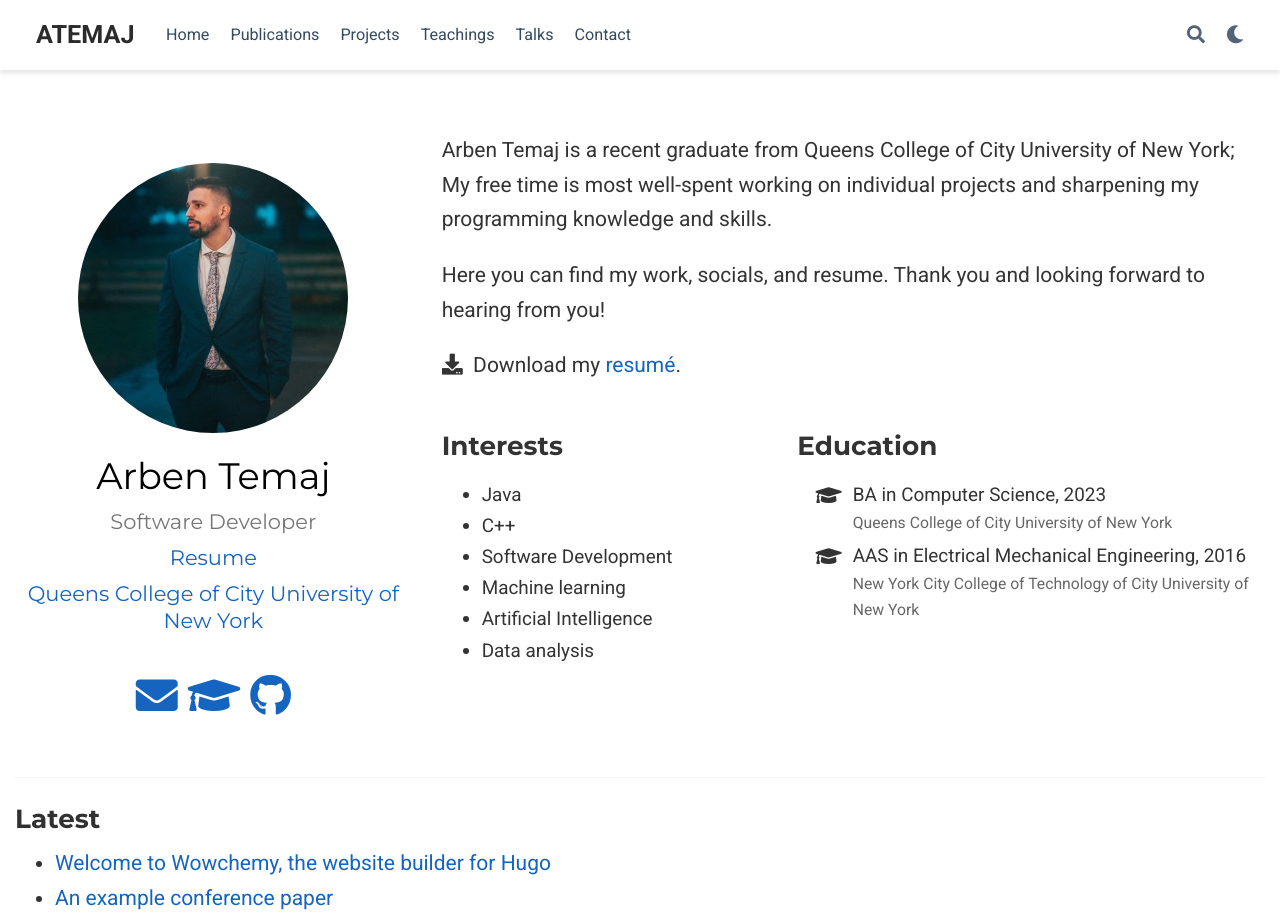
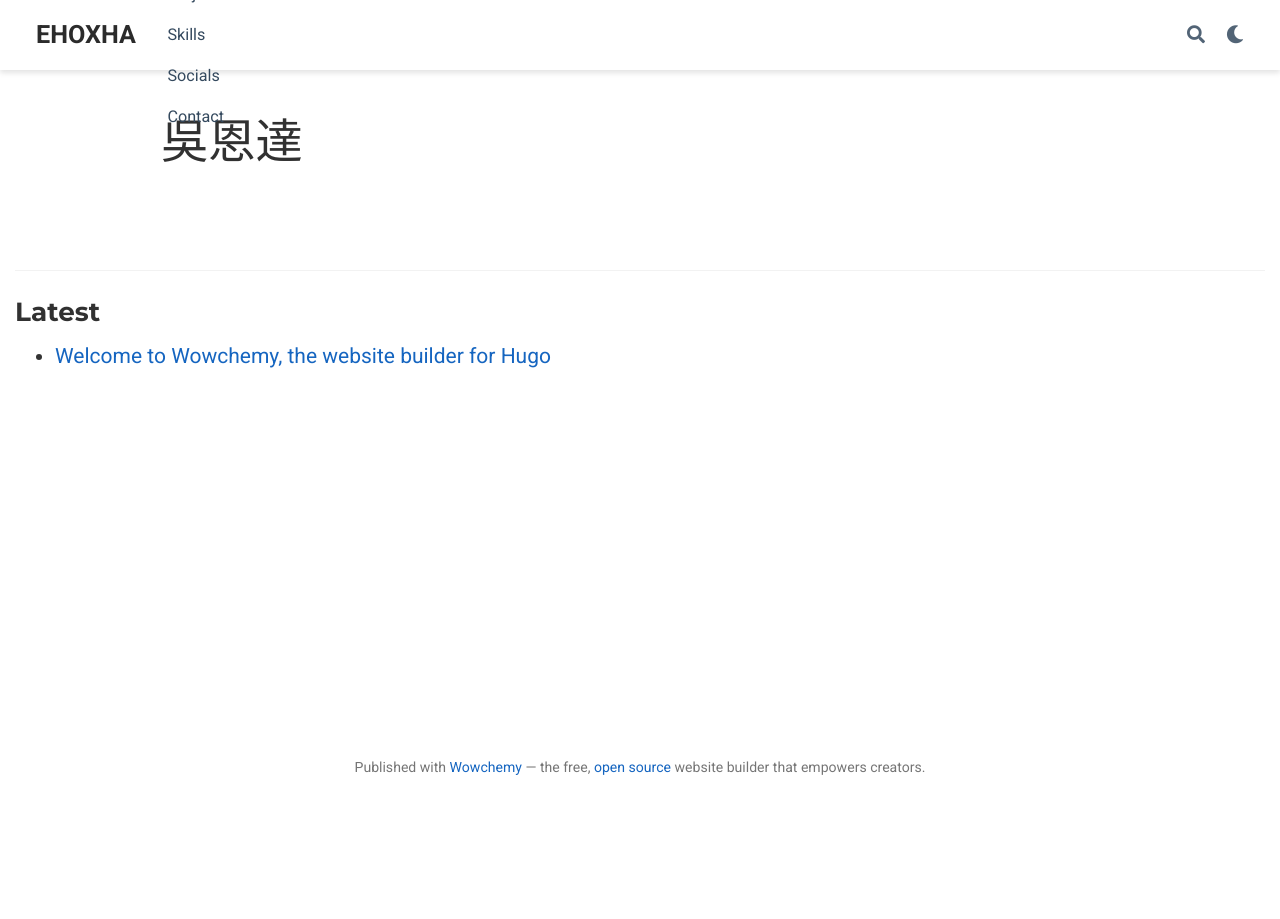
Before and after one commit to ArbenTemaj/ArbenTemaj.github.io, a plain HTML site: page authors/吳恩達/index.html in a window 1280 px wide. Shown: the top 919 px of the page. After the commit the page ends 800 px from the top, so only its background shows below. Drawn offline with nearby package versions, Linux system fonts and the light colour scheme; some icons are missing; files whose address does not match are found by name.

Commit message:
Update index.html

```diff
--- a/authors/吳恩達/index.html
+++ b/authors/吳恩達/index.html
@@ -60,13 +60,12 @@
       <meta property="og:updated_time" content="2020-12-13T00:00:00&#43;00:00" />
 
 
-  <title>Arben Temaj | ATEMAJ</title>
+  <title>吳恩達 | ATEMAJ</title>
 </head>
 
-<body id="top" data-spy="scroll" data-offset="70" data-target="#TableOfContents" class="page-wrapper   " data-wc-page-id="2525497d367e79493fd32b198b28f040" >
+<body id="top" data-spy="scroll" data-offset="70" data-target="#TableOfContents" class="page-wrapper   "  >
 
   <script src="/js/wowchemy-init.min.8988fb2a4bba758785868cfcb5244555.js"></script>
-
 
 <aside class="search-modal" id="search">
   <div class="container">
@@ -82,9 +81,11 @@
       </div>
 
       <div id="search-box">
+
         <input name="q" id="search-query" placeholder="Search..." autocapitalize="off"
         autocomplete="off" autocorrect="off" spellcheck="false" type="search" class="form-control"
         aria-label="Search...">
+
       </div>
 
     </section>
@@ -98,51 +99,42 @@
   </div>
 </aside>
 
-
-
   <div class="page-header">
 
 <nav class="navbar navbar-expand-lg navbar-light compensate-for-scrollbar" id="navbar-main">
   <div class="container-xl">
 
-
     <div class="d-none d-lg-inline-flex">
-      <a class="navbar-brand" href="/">ATEMAJ</a>
+      <a class="navbar-brand" href="/">EHOXHA</a>
     </div>
-
 
     <button type="button" class="navbar-toggler" data-toggle="collapse"
             data-target="#navbar-content" aria-controls="navbar-content" aria-expanded="false" aria-label="Toggle navigation">
     <span><i class="fas fa-bars"></i></span>
     </button>
 
-
     <div class="navbar-brand-mobile-wrapper d-inline-flex d-lg-none">
       <a class="navbar-brand" href="/">ATEMAJ</a>
     </div>
 
+    <div class="navbar-collapse main-menu-item collapse justify-content-start" id="navbar-content">
 
-    <div class="navbar-collapse main-menu-item collapse justify-content-start" id="navbar-content">
       <ul class="navbar-nav d-md-inline-flex">
 
-        <li class="nav-item">
+        <lli class="nav-item">
           <a class="nav-link " href="/#about"><span>Home</span></a>
         </li>
 
         <li class="nav-item">
-          <a class="nav-link " href="/#projects"><span>Publications</span></a>
+          <a class="nav-link " href="/#projects"><span>Projects</span></a>
         </li>
 
         <li class="nav-item">
-          <a class="nav-link " href="/#experience"><span>Projects</span></a>
+          <a class="nav-link " href="/#skills"><span>Skills</span></a>
         </li>
 
         <li class="nav-item">
-          <a class="nav-link " href="/#accomplishments"><span>Teachings</span></a>
-        </li>
-
-        <li class="nav-item">
-          <a class="nav-link " href="/#talks"><span>Talks</span></a>
+          <a class="nav-link " href="/#Socials"><span>Socials</span></a>
         </li>
 
         <li class="nav-item">
@@ -154,11 +146,9 @@
 
     <ul class="nav-icons navbar-nav flex-row ml-auto d-flex pl-md-2">
 
-
       <li class="nav-item">
         <a class="nav-link js-search" href="#" aria-label="Search"><i class="fas fa-search" aria-hidden="true"></i></a>
       </li>
-
 
       <li class="nav-item dropdown theme-dropdown">
         <a href="#" class="nav-link" data-toggle="dropdown" aria-haspopup="true" aria-label="Display preferences">
@@ -182,130 +172,16 @@
   </div>
 </nav>
 
-
   </div>
 
   <div class="page-body">
 
+<div class="universal-wrapper pt-3">
+  <h1>吳恩達</h1>
+</div>
 
 <section id="profile-page" class="pt-5">
   <div class="container">
-
-
-<div class="row">
-  <div class="col-12 col-lg-4">
-    <div id="profile">
-
-
-
-      <img class="avatar avatar-circle"
-           width="270" height="270"
-           src="/authors/admin/profile.jpg" alt="Arben Temaj">
-
-
-      <div class="portrait-title">
-        <h2>Arben Temaj</h2>
-        <h3>Software Developer</h3>
-
-
-        <h3>
-          <a href="https://ccny-ros-pkg.github.io/" target="_blank" rel="noopener">
-          <span>Resume</span>
-          </a>
-        </h3>
-
-        <h3>
-          <a href="https://www.qc.cuny.edu/" target="_blank" rel="noopener">
-          <span>Queens College of City University of New York</span>
-          </a>
-        </h3>
-
-      </div>
-
-      <ul class="network-icon" aria-hidden="true">
-
-        <li>
-          <a href="/#contact"  aria-label="envelope">
-            <i class="fas fa-envelope big-icon"></i>
-          </a>
-        </li>
-
-        <li>
-          <a href="https://scholar.google.com/citations?user=ohufCxwAAAAJ&amp;hl=en" target="_blank" rel="noopener" aria-label="graduation-cap">
-            <i class="fas fa-graduation-cap big-icon"></i>
-          </a>
-        </li>
-
-        <li>
-          <a href="https://github.com/ArbenTemaj" target="_blank" rel="noopener" aria-label="github">
-            <i class="fab fa-github big-icon"></i>
-          </a>
-        </li>
-
-      </ul>
-
-    </div>
-  </div>
-  <div class="col-12 col-lg-8">
-
-
-    <div class="article-style">
-      <p>Arben Temaj is a recent graduate from Queens College of City University of New York; My free time is most well-spent working on individual projects and sharpening my programming knowledge and skills.</p>
-<p>Here you can find my work, socials, and resume. Thank you and looking forward to hearing from you!</p>
-<p>
-  <i class="fas fa-download  pr-1 fa-fw"></i> Download my <a href="/uploads/demo_resume.pdf" target="_blank">resumé</a>.</p>
-
-    </div>
-
-    <div class="row">
-
-      <div class="col-md-5">
-        <div class="section-subheading">Interests</div>
-        <ul class="ul-interests mb-0">
-
-          <li>Java</li>
-
-          <li>C++</li>
-
-          <li>Software Development</li>
-
-          <li>Machine learning</li>
-
-          <li>Artificial Intelligence</li>
-
-          <li>Data analysis</li>
-
-        </ul>
-      </div>
-
-
-      <div class="col-md-7">
-        <div class="section-subheading">Education</div>
-        <ul class="ul-edu fa-ul mb-0">
-
-          <li>
-            <i class="fa-li fas fa-graduation-cap"></i>
-            <div class="description">
-              <p class="course">BA in Computer Science, 2023</p>
-              <p class="institution">Queens College of City University of New York</p>
-            </div>
-          </li>
-
-          <li>
-            <i class="fa-li fas fa-graduation-cap"></i>
-            <div class="description">
-              <p class="course">AAS in Electrical Mechanical Engineering, 2016</p>
-              <p class="institution">New York City College of Technology of City University of New York</p>
-            </div>
-          </li>
-
-        </ul>
-      </div>
-
-
-    </div>
-  </div>
-</div>
 
     <div class="article-widget content-widget-hr">
       <h3>Latest</h3>
@@ -313,10 +189,6 @@
 
         <li>
           <a href="/post/getting-started/">Welcome to Wowchemy, the website builder for Hugo</a>
-        </li>
-
-        <li>
-          <a href="/publication/example/">An example conference paper</a>
         </li>
 
       </ul>
@@ -332,15 +204,14 @@
       <footer class="site-footer">
 
   <p class="powered-by">
-
       Published with <a href="https://wowchemy.com/?utm_campaign=poweredby" target="_blank" rel="noopener">Wowchemy</a> — the free, <a href="https://github.com/wowchemy/wowchemy-hugo-modules" target="_blank" rel="noopener">open source</a> website builder that empowers creators.
-
   </p>
 </footer>
 
     </div>
 
   </div>
+
 
 <div id="modal" class="modal fade" role="dialog">
   <div class="modal-dialog">
@@ -367,7 +238,7 @@
   </div>
 </div>
 
-  <script src="/js/vendor-bundle.min.b73dfaac3b6499dc997741748a7c3fe2.js"></script>
+    <script src="/js/vendor-bundle.min.b73dfaac3b6499dc997741748a7c3fe2.js"></script>
 
         <script src="https://cdnjs.cloudflare.com/ajax/libs/jquery.imagesloaded/4.1.4/imagesloaded.pkgd.min.js" integrity="sha256-lqvxZrPLtfffUl2G/e7szqSvPBILGbwmsGE1MKlOi0Q=" crossorigin="anonymous"></script>
         <script src="https://cdnjs.cloudflare.com/ajax/libs/jquery.isotope/3.0.6/isotope.pkgd.min.js" integrity="sha256-CBrpuqrMhXwcLLUd5tvQ4euBHCdh7wGlDfNz8vbu/iI=" crossorigin="anonymous"></script>
```
